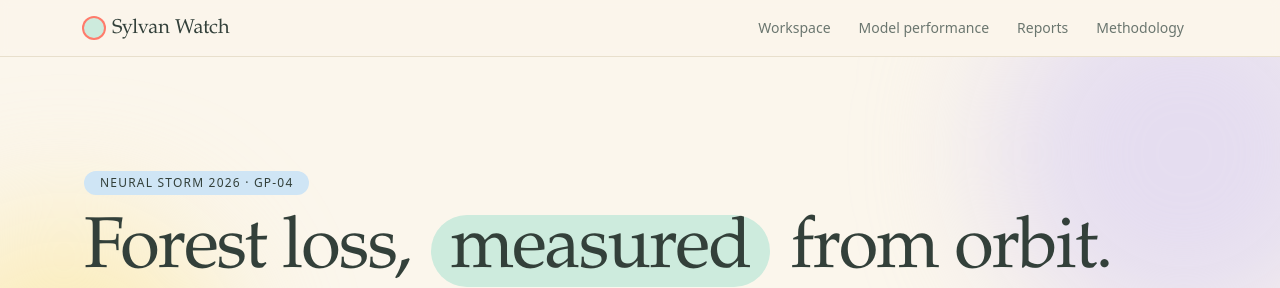
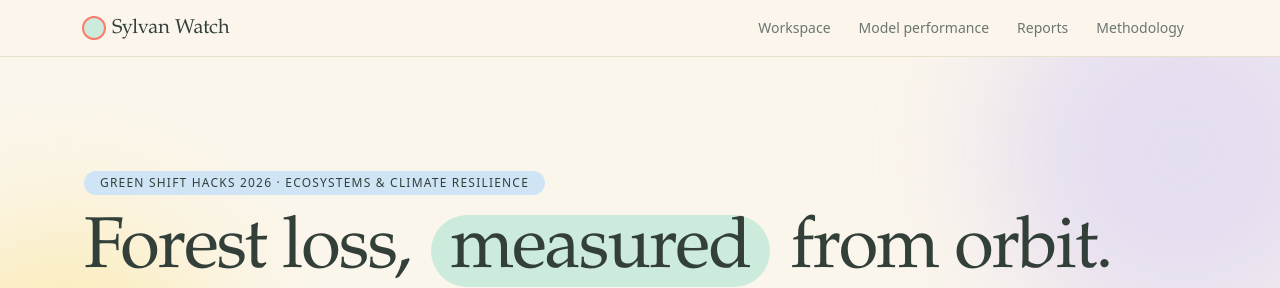
Before and after one commit to Shaik-Saniya67/Sylvan-Watch, a Next.js app in the folder frontend/: page / in a window 1280 px wide. Shown: the top 288 px of the page. Built offline with nearby package versions, Linux system fonts and the light colour scheme; no server answers.

Commit message:
Update homepage hackathon label for Green Shift Hacks

```diff
--- a/frontend/app/page.tsx
+++ b/frontend/app/page.tsx
@@ -17,7 +17,7 @@ export default function Home() {
         <div aria-hidden className="absolute -right-24 -top-24 h-96 w-96 rounded-full bg-lavender/70 blur-3xl" />
         <div aria-hidden className="absolute -left-24 top-40 h-80 w-80 rounded-full bg-butter/70 blur-3xl" />
         <div className="relative mx-auto max-w-6xl px-5 pb-20 pt-20 sm:pt-28">
-          <p className="mb-5 inline-block rounded-full bg-sky px-4 py-1 text-xs font-medium uppercase tracking-widest">Neural Storm 2026 · GP-04</p>
+          <p className="mb-5 inline-block rounded-full bg-sky px-4 py-1 text-xs font-medium uppercase tracking-widest">Green Shift Hacks 2026 · Ecosystems & climate resilience</p>
           <KineticHeadline left="Forest loss," pill="measured" right="from orbit." />
           <p className="mt-8 max-w-xl text-lg text-muted">
             Sylvan Watch compares real Sentinel-2 imagery across years, finds where canopy disappeared, measures how many hectares,
```
